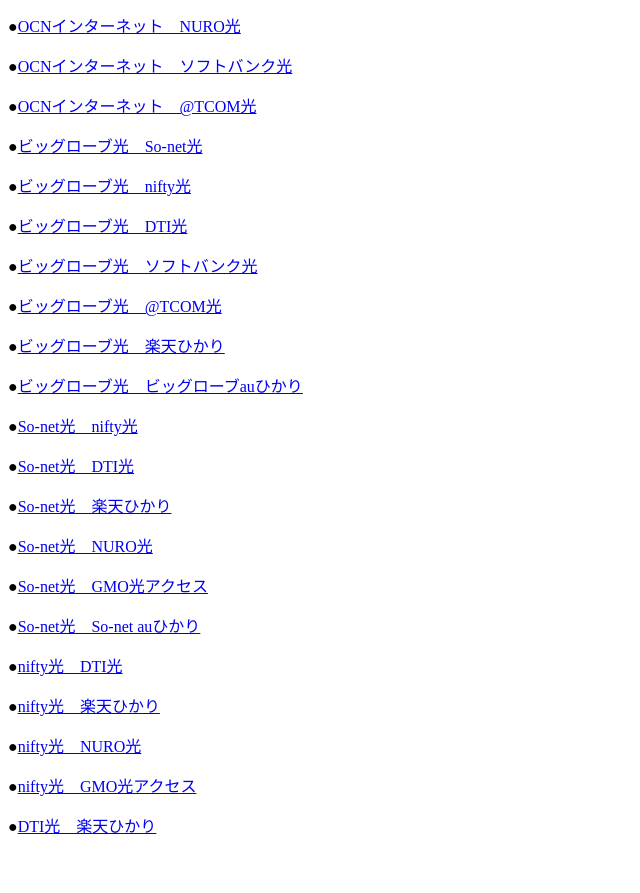
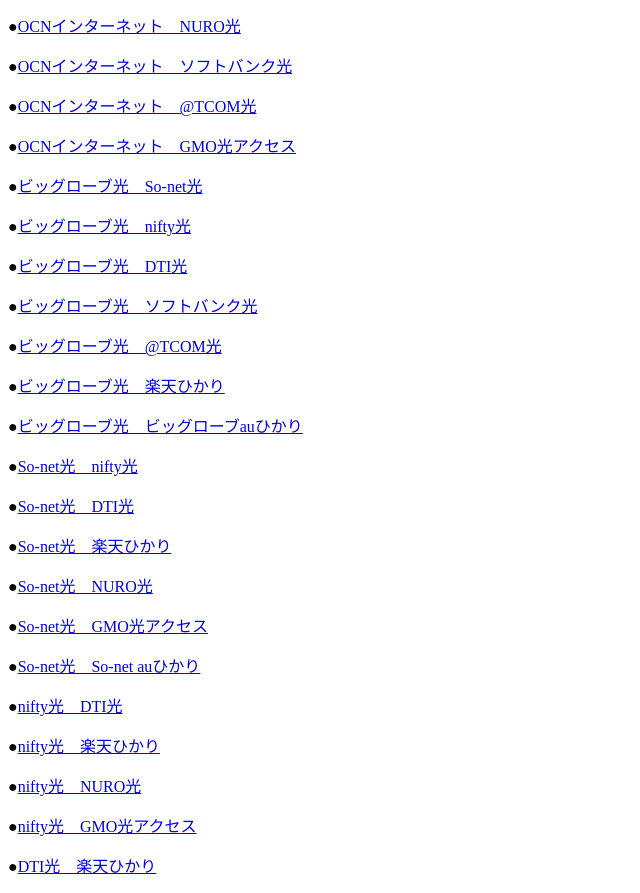
Before and after one commit to inkolove24/ocndocomo24, a plain HTML site: page index.html in a window 1280 px wide. Shown: the part 4240-5133 px from the top of the page, without its empty margins (0-640 px from the left). Before the commit the page ends 5093 px from the top, so only its background shows below. Drawn offline with Linux system fonts and the light colour scheme.

Commit message:
Update index.html

```diff
--- a/index.html
+++ b/index.html
@@ -178,6 +178,7 @@
 <p>●<a href="https://www.xn--r8j3g1c6e6cwbykxep450a073b.jp/provider4997.html">OCNインターネット　NURO光</a></p>
 <p>●<a href="https://www.xn--r8j3g1c6e6cwbykxep450a073b.jp/provider4949.html">OCNインターネット　ソフトバンク光</a></p>
 <p>●<a href="https://www.xn--r8j3g1c6e6cwbykxep450a073b.jp/provider5201.html">OCNインターネット　@TCOM光</a></p>
+<p>●<a href="https://www.xn--r8j3g1c6e6cwbykxep450a073b.jp/provider11887.html">OCNインターネット　GMO光アクセス</a></p>
 <p>●<a href="https://www.xn--r8j3g1c6e6cwbykxep450a073b.jp/provider8580.html">ビッグローブ光　So-net光</a></p>
 <p>●<a href="https://www.xn--r8j3g1c6e6cwbykxep450a073b.jp/provider7913.html">ビッグローブ光　nifty光</a></p>
 <p>●<a href="https://www.xn--r8j3g1c6e6cwbykxep450a073b.jp/provider8611.html">ビッグローブ光　DTI光</a></p>
```
